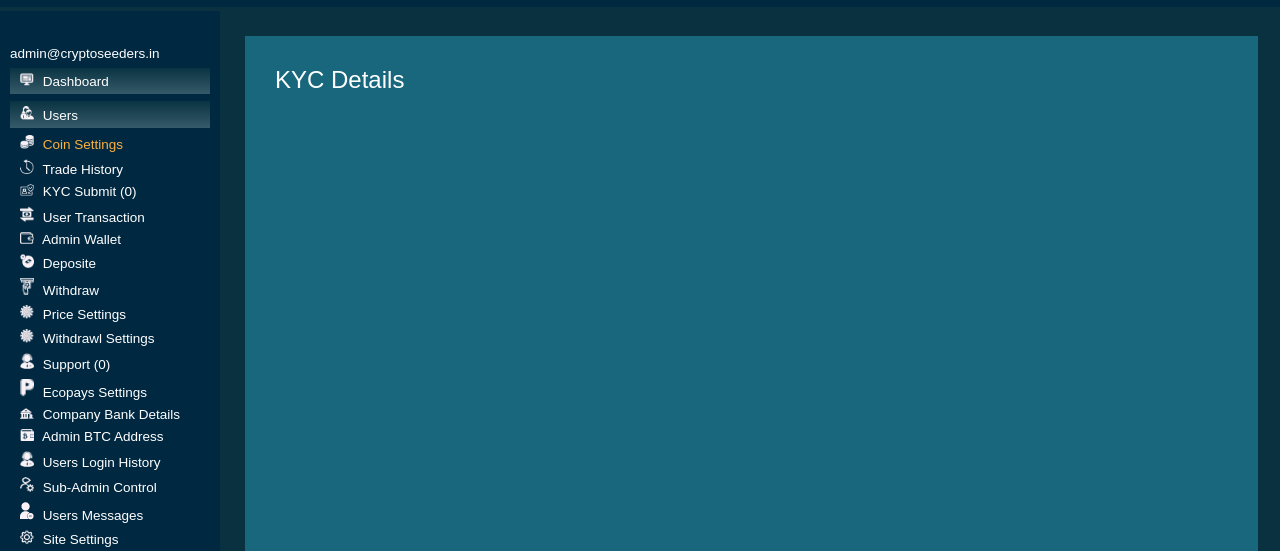
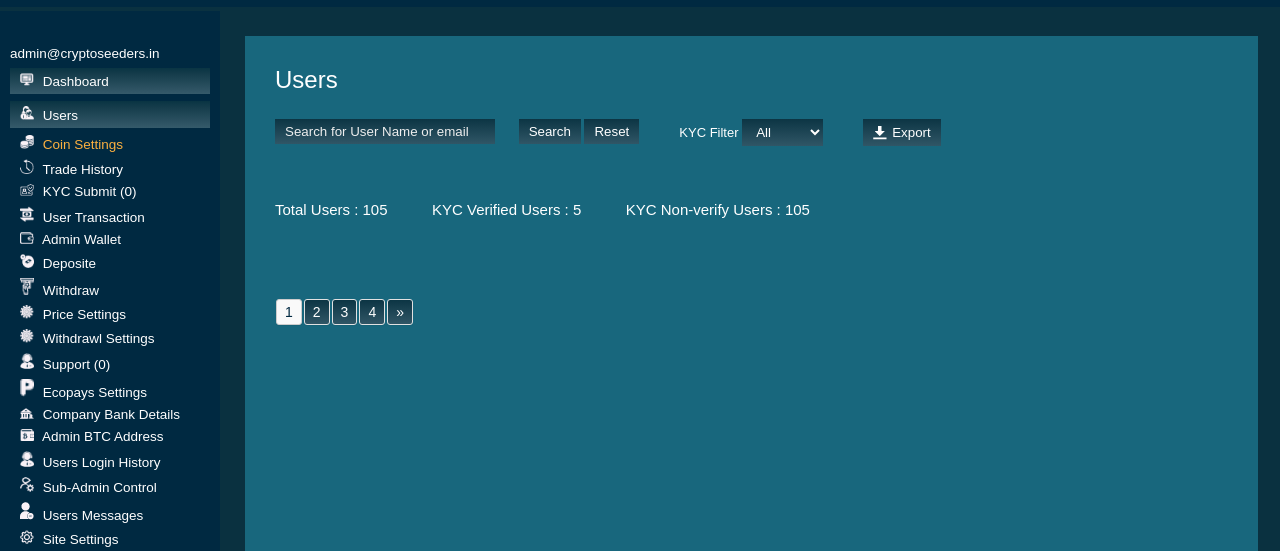
Before and after one commit to adarshcodes/CryptoseederAdminPanel, a plain HTML site: page pages/kyc-details.html in a window 1280 px wide. Shown: the part 69-620 px from the top of the page. Drawn offline with Linux system fonts and the light colour scheme.

Commit message:
working on the kyc page

```diff
--- a/pages/kyc-details.html
+++ b/pages/kyc-details.html
@@ -152,10 +152,52 @@
             </section>
             <!-- End of sidebar -->
             <div class="dashboard">
-                <section class="users-data user-details">
-                    <h1 class="heading-user-data">
-                        KYC Details
-                    </h1>
+                <section class="users-data" id="users-data">
+                    <h1 class="heading-user-data">Users</h1>
+
+                    <div class="users-data-head">
+                        <form class="user-input">
+                            <input type="text" class="search-input" placeholder="Search for User Name or email"
+                                required="">
+
+                            <button class="user-search-btn">Search</button>
+                            <input type="reset" class="input-reset">
+                        </form>
+
+                        <div class="kyc-filter-box">
+                            <label for="cars">KYC Filter</label>
+
+                            <select name="kyc" id="kyc-filter" class="kyc-dropdown">
+                                <option value="all">All</option>
+                                <option value="filter1">Filter 1</option>
+                                <option value="filter2">Filter 2
+                                </option>
+                                <option value="filter3">Filter 3</option>
+                            </select>
+                        </div>
+
+                        <button class="export-users-btn">
+                            <img src="../../images/export-icon.png" alt="export"> Export
+                        </button>
+                    </div>
+
+                    <div class="user-data-table">
+                        <h4 class="heading-table">Total Users : 105</h4>
+                        <h4 class="heading-table">KYC Verified Users : 5</h4>
+                        <h4 class="heading-table">KYC Non-verify Users : 105</h4>
+
+                        <div class="table-user">
+
+
+                            <div id="pageNavPosition" class="pager-nav"><span onclick="pager.prev();"
+                                    class="pg-normal pg-prev" style="display: none;">«</span><span id="pg1"
+                                    class="pg-selected" onclick="pager.showPage(1);">1</span><span id="pg2"
+                                    class="pg-normal pg-next" onclick="pager.showPage(2);">2</span><span id="pg3"
+                                    class="pg-normal pg-next" onclick="pager.showPage(3);">3</span><span id="pg4"
+                                    class="pg-normal pg-next" onclick="pager.showPage(4);">4</span><span
+                                    onclick="pager.next();" class="pg-normal">»</span></div>
+                        </div>
+                    </div>
                 </section>
             </div>
         </main>
--- a/styles/pages/_coin-settings.scss
+++ b/styles/pages/_coin-settings.scss
@@ -35,6 +35,11 @@
 	padding: 0.5rem 1rem;
 }
 
+.view-btn-new {
+	@include grad-2;
+	padding: 0.5rem 1rem;
+}
+
 .transparent-select {
 	background-color: transparent;
 	color: $color-primary-white;
--- a/styles/pages/_user-details.scss
+++ b/styles/pages/_user-details.scss
@@ -180,3 +180,8 @@ tbody tr:hover {
 	background-color: #107e8e;
 	cursor: pointer;
 }
+
+.heading-table {
+	display: inline-block;
+	margin-right: 4rem;
+}
--- a/styles/pages/_users.scss
+++ b/styles/pages/_users.scss
@@ -115,7 +115,7 @@
 					background-color: transparent;
 					background-image: none;
 					text-align: left;
-					padding-bottom: 2rem;
+					padding: 2rem 0;
 				}
 
 				.user-table-body .table-data {
```
Also changed, not shown: styles/main.css, 1 other file.
